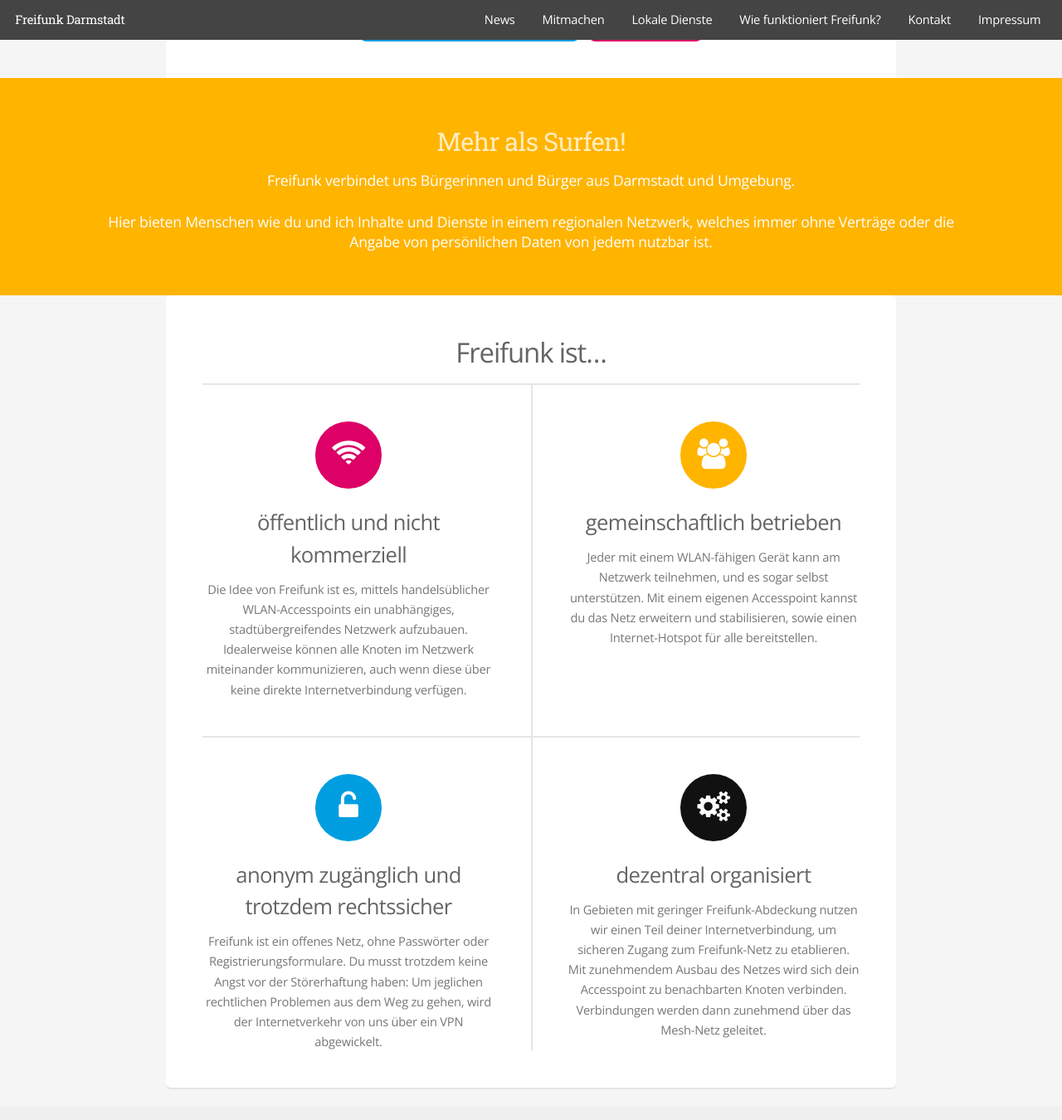
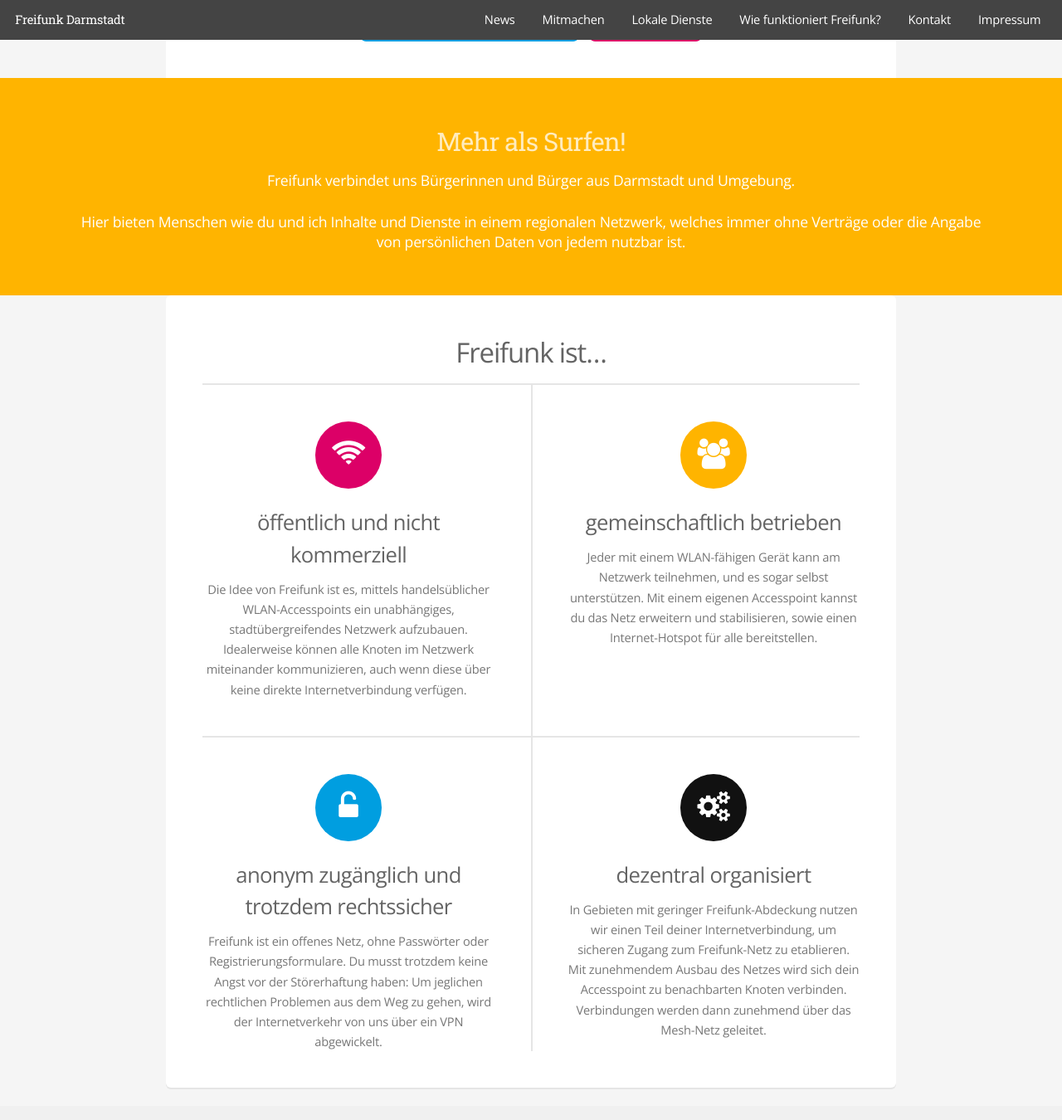
Before and after one commit to mdrenger/darmstadt.freifunk.net, a Jekyll site: the page built from pages/index.html, in a window 1280 px wide and 1400 px high, scrolled down 658 px. Shown: the top 1350 px of the window at 83% size. Built offline with Jekyll 4.4.1, drawn with Linux system fonts in a browser that asks for light colours.

Commit message:
changed yellow box padding

```diff
--- a/css/style.scss
+++ b/css/style.scss
@@ -1349,15 +1349,9 @@
 		background: $color-accent3-bg;
 		color: #fff;
 		margin: -5em 0 0 0;
-		padding: 3em 3em 3em 3em;
+		padding: 3em 5em 3em 5em;
 		text-align: center;
 		font-size: 1.2em;
-
-		p {
-			width: 60em;
-			margin-left: auto;
-			margin-right: auto;
-		}
 
 		p:last-child {
 			margin-bottom: 0;
```
